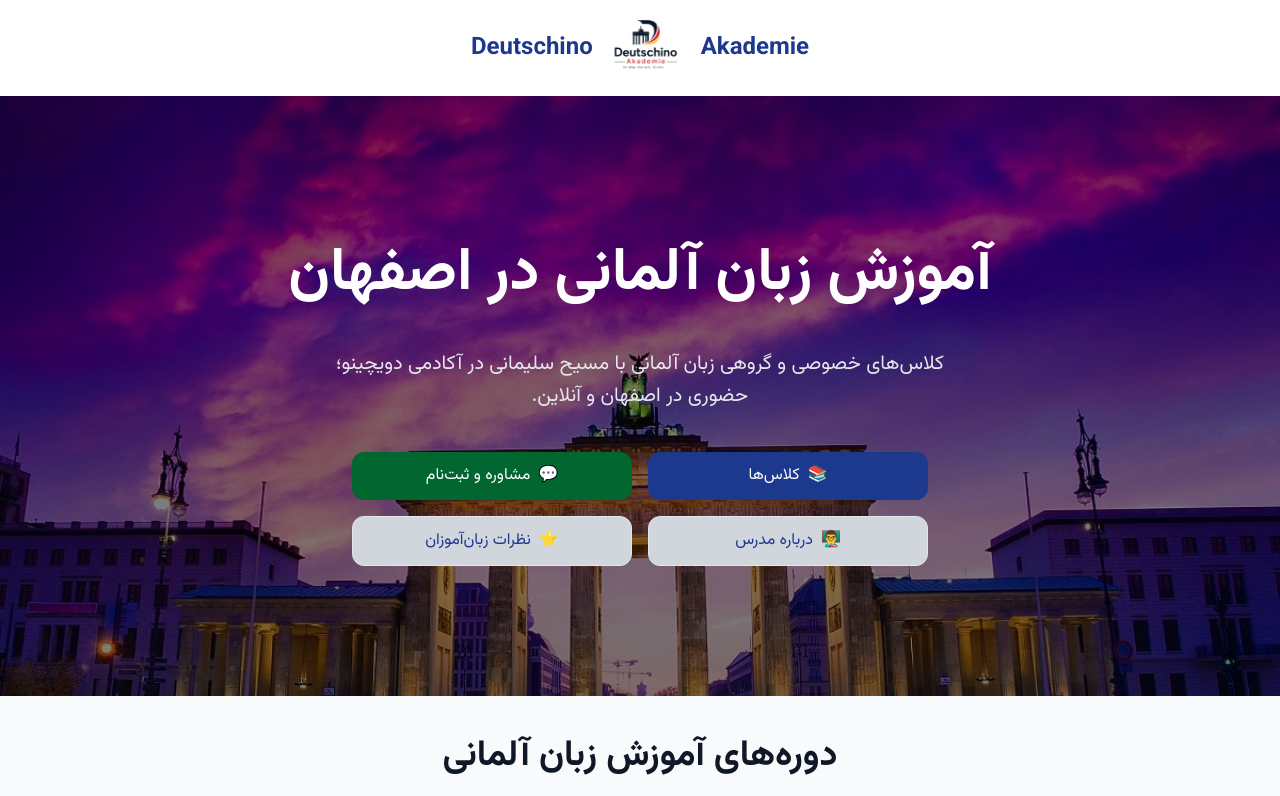
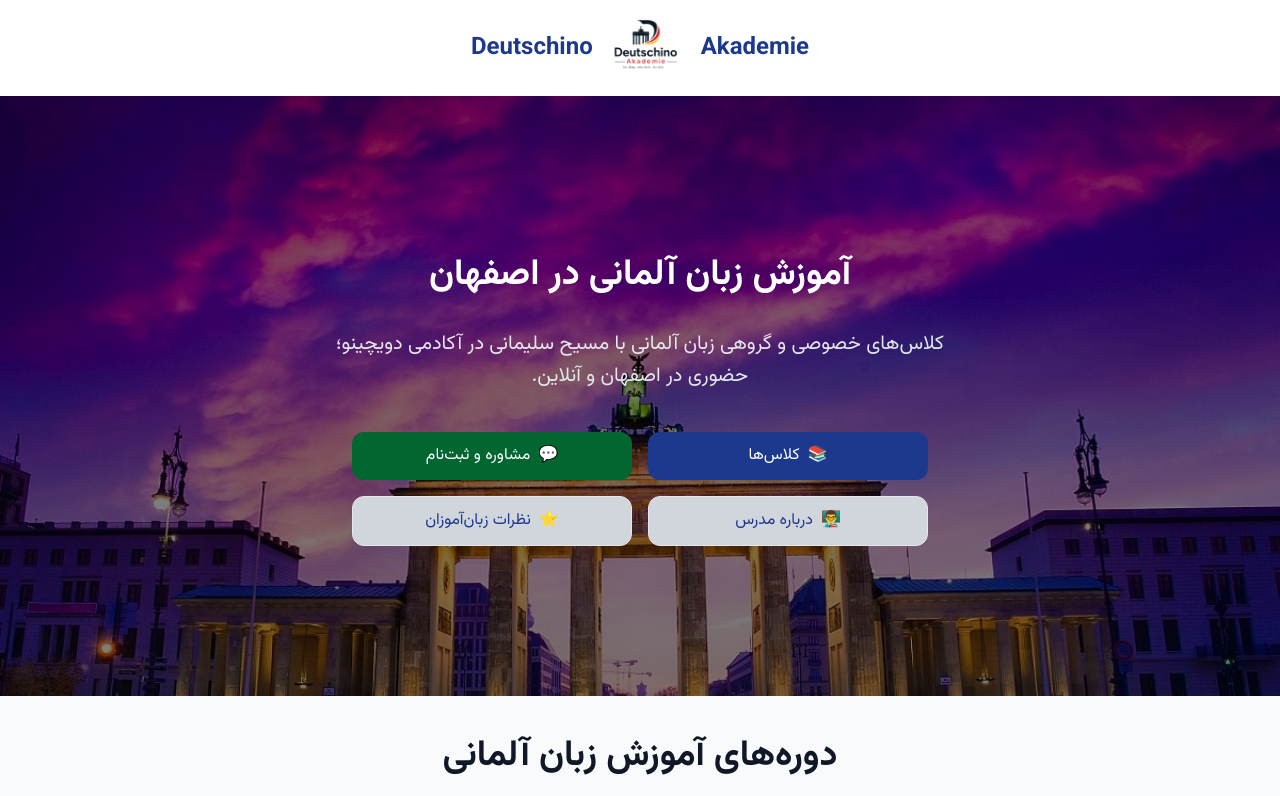
Before and after one commit to Masihsole0/deutschino-akademie, a Next.js app: page / in a window 1280 px wide. Shown: the top 796 px of the page. Built offline with nearby package versions, Linux system fonts and the light colour scheme; no server answers; the database is empty.

Commit message:
Update website

```diff
--- a/app/page.tsx
+++ b/app/page.tsx
@@ -91,7 +91,7 @@ export default function Home() {
         />
 
         <div className="relative z-10 mx-auto w-full max-w-5xl">
-          <h1 className="text-3xl font-bold leading-relaxed text-white md:text-6xl">
+          <h1 className="text-3xl font-bold leading-relaxed text-white md:text-4xl">
             آموزش زبان آلمانی در اصفهان
           </h1>
 
```
